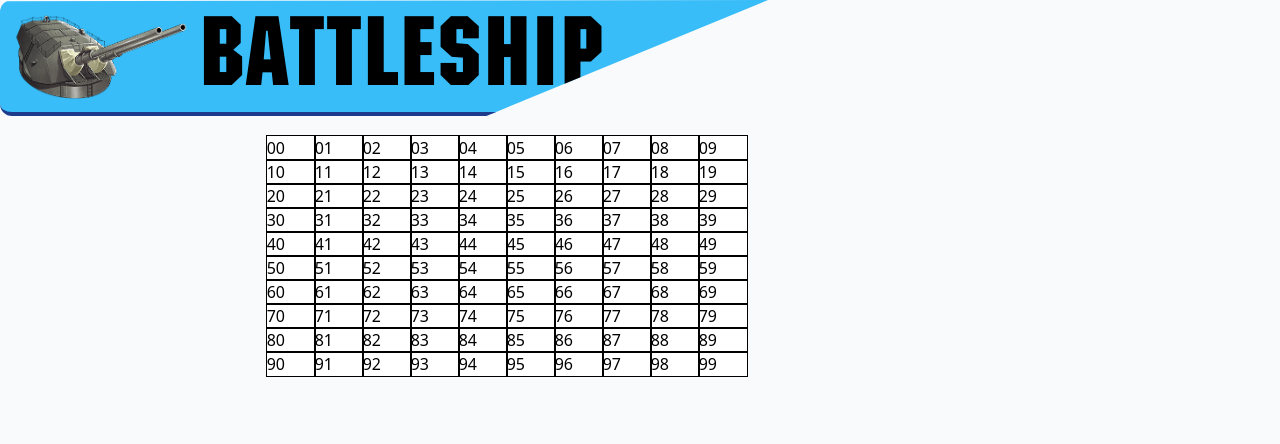
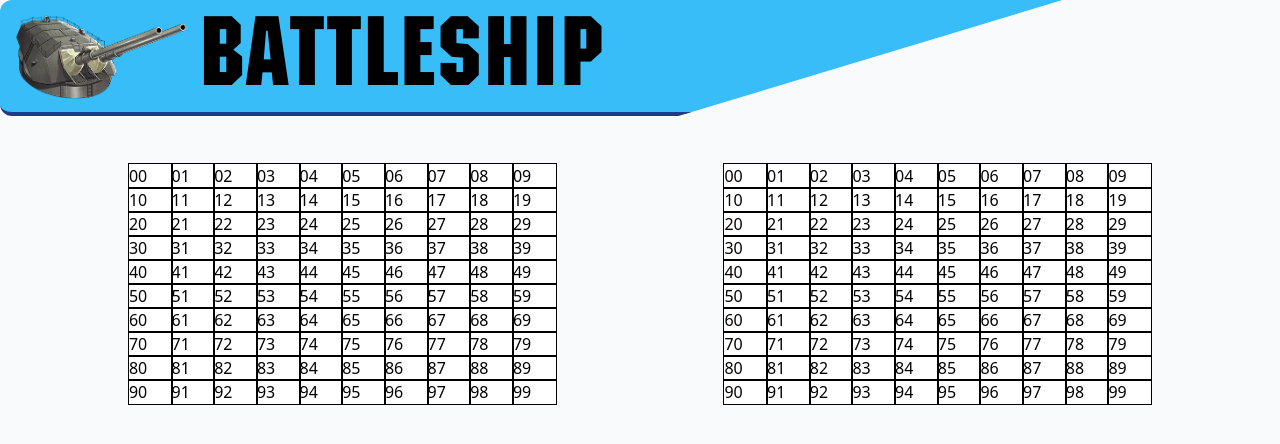
Before and after one commit to kosbys/battleship, a website built with Vite: page index.html in a window 1280 px wide. Built offline with nearby package versions, Linux system fonts and the light colour scheme.

Commit message:
Generate player and enemy grids in DOM

```diff
--- a/index.html
+++ b/index.html
@@ -14,11 +14,11 @@
       class="flex justify-start mb-5 border-b-4 border-blue-900 split-half dark:border-sky-400 rounded-xl bg-sky-400 dark:bg-blue-900">
       <img src="./src/images/cannon.png" class="w-20 mx-3 mr sm:w-20 md:w-32 lg:w-44 aspect-auto" alt="cannon" />
       <span
-        class="mt-3 text-4xl tracking-wide text-black md:text-6xl lg:text-8xl lg:mt-4 dark:text-gray-200 font-ITCMachine">BATTLESHIP</span>
+        class="mt-12 text-4xl tracking-wide text-black md:text-6xl lg:text-8xl lg:mt-4 dark:text-gray-200 font-ITCMachine">BATTLESHIP</span>
     </header>
-    <main class="flex justify-evenly">
-      <div id="player-ships" class="grid grid-cols-10 bg-white grid-rows-10"></div>
-      <div id="enemy-ships" class="grid grid-cols-10 bg-white grid-rows-10"></div>
+    <main class="flex flex-col items-center gap-10 mt-12 lg:flex-row lg:justify-evenly">
+      <div id="player-ships" class="grid w-3/4 grid-cols-10 bg-white lg:w-1/3 grid-rows-10"></div>
+      <div id="enemy-ships" class="grid w-3/4 grid-cols-10 bg-white lg:w-1/3 grid-rows-10"></div>
     </main>
   </div>
   <script type="module" src="/src/main.ts"></script>
--- a/src/index.css
+++ b/src/index.css
@@ -9,6 +9,6 @@
 
 @layer utilities {
   .split-half {
-    clip-path: polygon(60% 0, 38% 100%, 0 100%, 0 50%, 0 1%);
+    clip-path: polygon(83% 0, 53% 100%, 0% 100%, 0 52%, 0% 0%);
   }
 }
--- a/src/main.ts
+++ b/src/main.ts
@@ -1,5 +1,7 @@
 import './index.css';
-import gameLoop from './modules/gameLoop';
-import shipGrid from './modules/domHandlers';
+import GameLoop from './modules/gameLoop';
 
-shipGrid('player');
+const battleship = new GameLoop();
+
+battleship.createPlayer('me');
+battleship.createPlayerAI();
--- a/src/modules/domHandlers.ts
+++ b/src/modules/domHandlers.ts
@@ -6,7 +6,7 @@ export default function shipGrid(player: string) {
       cell.style.outline = '1px solid black';
       cell.id = `${i}${j}`;
       // TODO: configure more tailwind classnames
-      cell.classList.add('w-12');
+      // cell.classList.add('');
       cell.textContent = `${i}${j}`;
       grid?.append(cell);
     });
--- a/src/modules/gameLoop.ts
+++ b/src/modules/gameLoop.ts
@@ -1,4 +1,5 @@
 import Player from './player';
+import shipGrid from './domHandlers';
 
 export default class GameLoop {
   players: Player[];
@@ -9,12 +10,14 @@ export default class GameLoop {
 
   createPlayer(name: string) {
     const player = new Player(name, true);
+    shipGrid('player');
     player.placeFleet();
     this.players.push(player);
   }
 
   createPlayerAI() {
     const player = new Player('AI_PLAYER');
+    shipGrid('enemy');
     player.placeFleet();
     this.players.push(player);
   }
```
